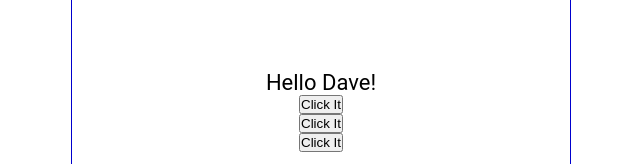
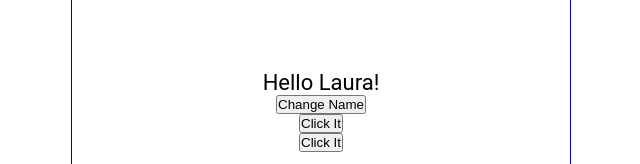
Before and after one commit to LauraEvePatterson/01tut, a React (Create React App) app: page / in a window 1280 px wide. Shown: the part 297-461 px from the top of the page, without its empty margins (319-959 px from the left). Built offline with nearby package versions, Linux system fonts and the light colour scheme.

Commit message:
added useState hook & illustrated state w onClicks

```diff
--- a/src/Content.js
+++ b/src/Content.js
@@ -1,33 +1,32 @@
-import React from "react";
+import { useState } from "react";
 
 const Content = () => {
+  const [name, setName] = useState("Laura");
+  const [count, setCount] = useState(0);
+
   const handleNameChange = () => {
     const names = ["Bob", "Kevin", "Dave", "Laura", "Laura"];
     const int = Math.floor(Math.random() * 5);
 
-    return names[int];
+    setName(names[int]);
   };
 
   const handleClick = () => {
-    console.log("You clicked it");
+    setCount(count + 1);
+    setCount(count + 1);
+    console.log(count);
   };
 
   const handleClick2 = (name) => {
-    console.log(`${name} was clicked`);
-  };
-
-  const handleClick3 = (e) => {
-    console.log(e.target.innerText);
+    console.log(count);
   };
 
   return (
     <main>
-      <p onDoubleClick={handleClick}>
-        Hello {handleNameChange()}!
-      </p>
+      <p onDoubleClick={handleClick}>Hello {name}!</p>
+      <button onClick={handleNameChange}>Change Name</button>
       <button onClick={handleClick}>Click It</button>
-      <button onClick={() => handleClick2('Laura')}>Click It</button>
-      <button onClick={(e) => handleClick3(e)}>Click It</button>
+      <button onClick={handleClick2}>Click It</button>
     </main>
   );
 };
```
